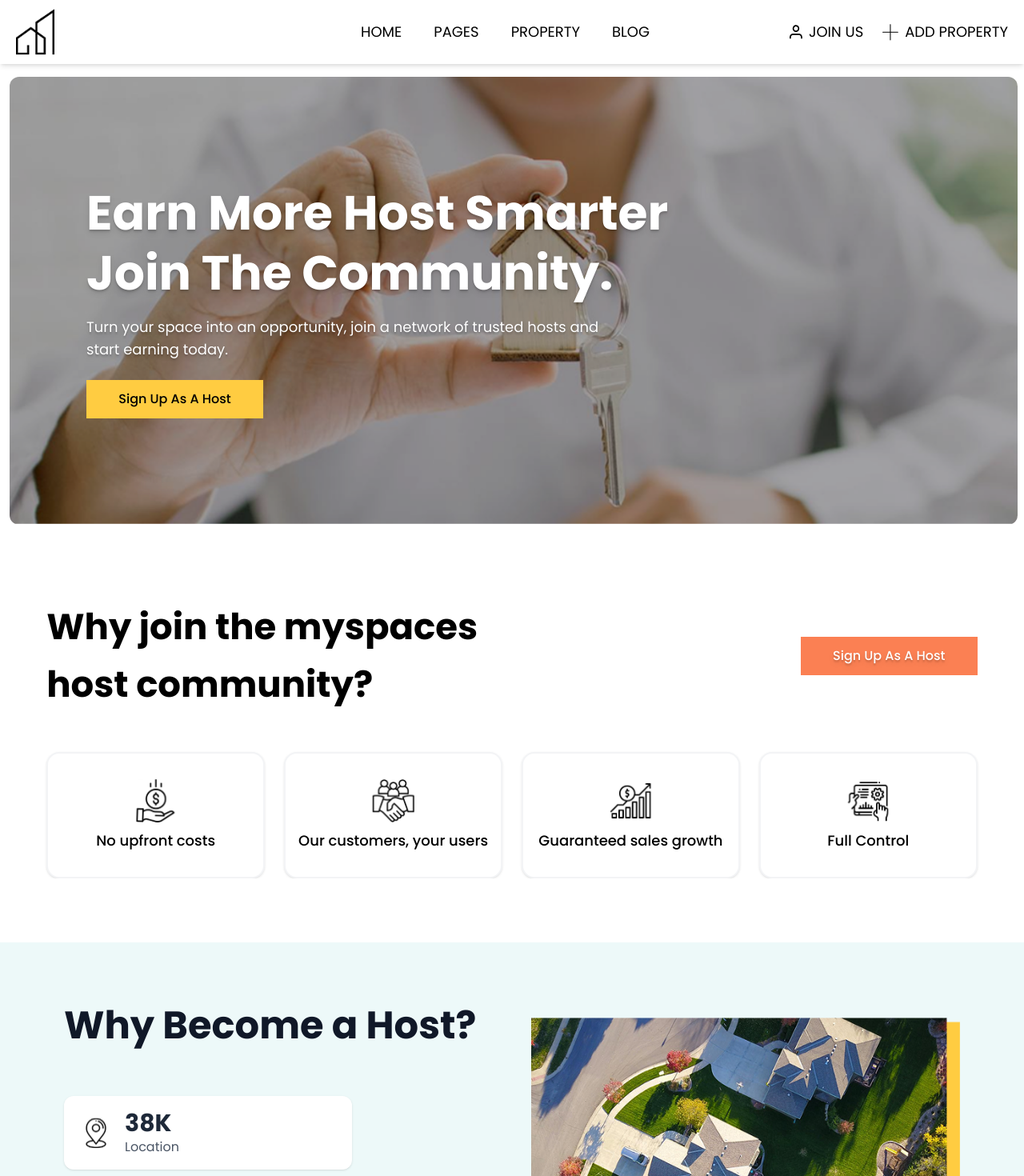
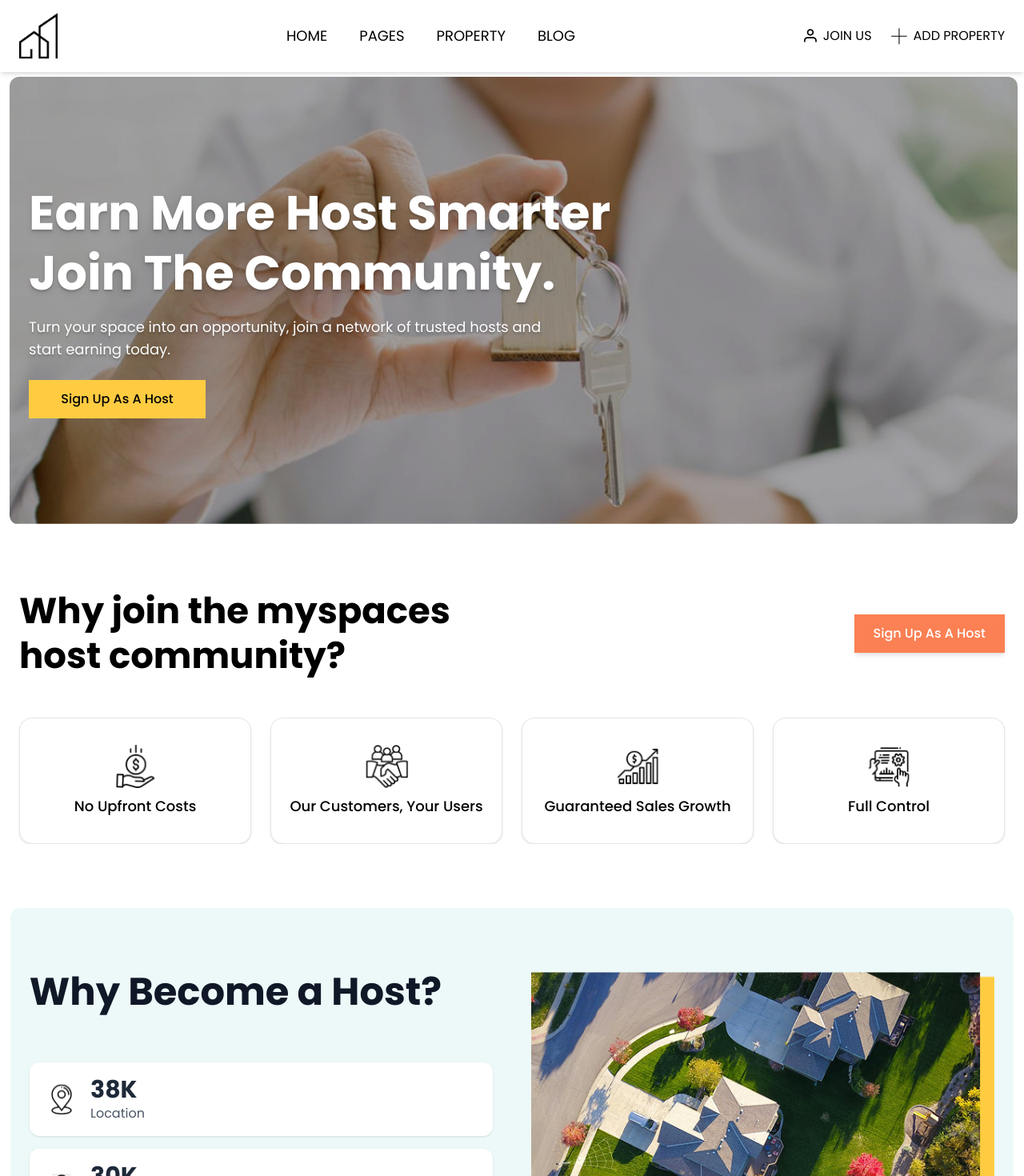
Before and after one commit to razashaikh99/New-Home-UI-Tailwind, a React (Vite) app: page / in a window 1280 px wide. Shown: the top 1470 px of the page at 80% size. Built offline with nearby package versions, Linux system fonts and the light colour scheme.

Commit message:
update UI

```diff
--- /dev/null
+++ b/src/Components/Container.jsx
@@ -0,0 +1,9 @@
+import React from 'react'
+
+export default function Container({ children, className = "" }) {
+    return (
+        <div className={`max-w-7xl mx-auto px-4 sm:px-8 md:px-12 lg:px-12 xl:px-6 ${className}`}>
+            {children}
+        </div>
+    )
+}
--- a/src/Components/Header.jsx
+++ b/src/Components/Header.jsx
@@ -2,30 +2,32 @@ import React, { useState } from 'react';
 import Logo from "../assets/images/logo.png";
 import Icon_01 from "../assets/images/icon-01.svg";
 import Icon_02 from "../assets/images/icon-02.svg";
+import Container from './Container';
 
 export default function Header() {
     const [menuOpen, setMenuOpen] = useState(false);
 
     return (
         <header className="w-full bg-white fixed top-0 left-0 z-50 shadow-md">
-            <div className="max-w-7xl mx-4 lg:mx-auto px-4 sm:px-6 lg:px-5 flex justify-between items-center h-20">
+            <Container className="py-4">
+                <div className="flex justify-between items-center">
                     {/* Logo */}
-                <div>
-                    <img src={Logo} alt="Logo" className="w-10 lg:w-12 lg:mr-12" />
+                    <div className="flex items-center">
+                        <img src={Logo} alt="Logo" className="w-10 lg:w-12" />
                     </div>
 
-                {/* Desktop Menu (only lg and above) */}
-                <nav className="hidden lg:flex gap-10 text-lg pl-0 lg:ml-40">
-                    <ul className='flex justify-center items-center gap-10'>
-                        <li className='cursor-pointer hover:text-gray-700 hover:underline transition-all duration-300 underline-offset-4'>HOME</li>
-                        <li className='cursor-pointer hover:text-gray-700 hover:underline transition-all duration-300 underline-offset-4'>PAGES</li>
-                        <li className='cursor-pointer hover:text-gray-700 hover:underline transition-all duration-300 underline-offset-4'>PROPERTY</li>
-                        <li className='cursor-pointer hover:text-gray-700 hover:underline transition-all duration-300 underline-offset-4'>BLOG</li>
+                    {/* Desktop Menu */}
+                    <nav className="hidden lg:flex gap-10 text-lg">
+                        <ul className='flex items-center gap-10'>
+                            <li className='cursor-pointer hover:text-gray-700 hover:underline underline-offset-4 transition-all duration-300'>HOME</li>
+                            <li className='cursor-pointer hover:text-gray-700 hover:underline underline-offset-4 transition-all duration-300'>PAGES</li>
+                            <li className='cursor-pointer hover:text-gray-700 hover:underline underline-offset-4 transition-all duration-300'>PROPERTY</li>
+                            <li className='cursor-pointer hover:text-gray-700 hover:underline underline-offset-4 transition-all duration-300'>BLOG</li>
                         </ul>
                     </nav>
 
-                {/* Action buttons (only lg and above) */}
-                <div className="hidden lg:flex gap-6 text-lg items-center">
+                    {/* Action Buttons */}
+                    <div className="hidden lg:flex items-center gap-6">
                         <div className="flex items-center gap-2">
                             <img src={Icon_01} alt="Join Us" className="w-4" />
                             <button className="hover:text-gray-700 cursor-pointer">JOIN US</button>
@@ -36,29 +38,28 @@ export default function Header() {
                         </div>
                     </div>
 
-                {/* Hamburger Button (visible on sm & md) */}
+                    {/* Mobile Menu Button */}
                     <div className="block lg:hidden">
                         <button
                             onClick={() => setMenuOpen(!menuOpen)}
-                        className="text-2xl font-bold cursor-pointer">
+                            className="text-2xl font-bold cursor-pointer"
+                        >
                             {menuOpen ? '✕' : '☰'}
                         </button>
                     </div>
                 </div>
+            </Container>
 
-            {/* Mobile Menu (overlay style) */}
-            <div
-                className={`absolute top-20 left-0 w-full bg-white px-4 py-4 text-center text-gray-700 font-medium shadow z-40 block lg:hidden transform transition-transform duration-300 origin-top ${menuOpen ? 'scale-y-100' : 'scale-y-0'
-                    }`}
-            >
+            {/* Mobile Menu */}
+            <div className={`absolute top-20 left-0 w-full bg-white px-4 py-4 text-center text-gray-700 font-medium shadow z-40 block lg:hidden transform transition-transform duration-300 origin-top ${menuOpen ? 'scale-y-100' : 'scale-y-0'}`}>
                 <ul className="space-y-2">
-                    <li className="block cursor-pointer hover:underline underline-offset-4">HOME</li>
-                    <li className="block cursor-pointer hover:underline underline-offset-4">PAGES</li>
-                    <li className="block cursor-pointer hover:underline underline-offset-4">PROPERTY</li>
-                    <li className="block cursor-pointer hover:underline underline-offset-4">BLOG</li>
+                    <li className="cursor-pointer hover:underline underline-offset-4">HOME</li>
+                    <li className="cursor-pointer hover:underline underline-offset-4">PAGES</li>
+                    <li className="cursor-pointer hover:underline underline-offset-4">PROPERTY</li>
+                    <li className="cursor-pointer hover:underline underline-offset-4">BLOG</li>
                 </ul>
-                <hr className="my-2" />
-                <div className="flex justify-center gap-4">
+                <hr className="my-3" />
+                <div className="flex flex-col sm:flex-row justify-center items-center gap-4">
                     <div className="flex items-center gap-2">
                         <img src={Icon_01} alt="Join Us" className="w-4" />
                         <button className="cursor-pointer">JOIN US</button>
@@ -69,7 +70,6 @@ export default function Header() {
                     </div>
                 </div>
             </div>
-
         </header>
     );
 }
--- a/src/Components/SectionOne.jsx
+++ b/src/Components/SectionOne.jsx
@@ -1,4 +1,5 @@
 import BgImage from "../assets/images/bg-01.png";
+import Container from "./Container";
 
 export default function SectionOne() {
     return (
@@ -9,7 +10,7 @@ export default function SectionOne() {
                 minHeight: "300px",
             }}
         >
-            <div className="w-full px-4 md:px-24 py-12 flex flex-col justify-center">
+            <Container className="w-full py-12 flex flex-col justify-center">
                 <h1 className="text-white text-4xl sm:text-4xl md:text-5xl lg:text-6xl font-bold leading-12 lg:leading-tight mb-4 text-shadow-lg">
                     Earn More Host Smarter <br />
                     Join The Community.
@@ -23,7 +24,7 @@ export default function SectionOne() {
                 >
                     Sign Up As A Host
                 </button>
-            </div>
+            </Container>
         </div>
     );
 }
--- a/src/Components/SectionSix.jsx
+++ b/src/Components/SectionSix.jsx
@@ -1,10 +1,11 @@
 import React from 'react'
 import MinusIcon from "../assets/images/minus-icon.svg"
 import PlusIcon from "../assets/images/plus-icon.svg"
+import Container from './Container'
 
 export default function SectionSix() {
     return (
-        <div className='w-full max-w-screen-xl mx-auto px-4 sm:px-6 lg:px-8 mt-10 mb-16'>
+        <Container className='w-full mt-10 mb-16'>
             <div className='py-12'>
                 <p className='text-3xl sm:text-4xl text-center font-semibold'>Frequently Asked Questions</p>
             </div>
@@ -52,6 +53,6 @@ export default function SectionSix() {
                 </div>
             ))}
             <hr />
-        </div>
+        </Container>
     )
 }
--- a/src/Components/SectionThree.jsx
+++ b/src/Components/SectionThree.jsx
@@ -2,6 +2,7 @@ import BgImage02 from "../assets/images/bg-02.png";
 import Frame01 from "../assets/images/frame-01.svg";
 import Frame02 from "../assets/images/frame-02.svg";
 import Frame03 from "../assets/images/frame-03.svg";
+import Container from "./Container";
 
 export default function SectionThree() {
     const stats = [
@@ -11,19 +12,19 @@ export default function SectionThree() {
     ];
 
     return (
-        <section className="bg-gray w-full py-20 px-4 sm:px-8 md:px-12 lg:px-20">
-            <div className="max-w-7xl mx-auto flex flex-col-reverse lg:flex-row items-center gap-12">
+        <section className="bg-gray py-20 w-[98%] mx-auto rounded-xl">
+            <Container className="flex flex-col-reverse lg:flex-row items-center gap-12">
                 {/* Left Side (Text + Stats) */}
                 <div className="w-full lg:w-1/2">
                     <h2 className="text-3xl sm:text-4xl md:text-5xl font-bold text-gray-900 mb-8">
                         Why Become a Host?
                     </h2>
-                    <div className="flex flex-col gap-4 mt-10 lg:mt-16 ">
+                    <div className="flex flex-col gap-4 mt-10 lg:mt-16">
                         {stats.map((item, index) => (
                             <div
                                 key={index}
                                 data-aos="flip-left"
-                                className="bg-white w-full lg:w-90 rounded-xl flex items-center gap-4 shadow-sm hover:shadow-md transition duration-300 px-5 py-4"
+                                className="bg-white w-full rounded-xl flex items-center gap-4 shadow-sm hover:shadow-md transition duration-300 px-5 py-4"
                             >
                                 <img src={item.icon} alt={item.label} className="w-10 h-12 object-contain" />
                                 <div>
@@ -43,8 +44,7 @@ export default function SectionThree() {
                         className="w-full max-w-[600px] h-auto object-contain"
                     />
                 </div>
-
-            </div>
+            </Container>
         </section>
     );
 }
--- a/src/Components/SectionTwo.jsx
+++ b/src/Components/SectionTwo.jsx
@@ -1,60 +1,48 @@
-import React from 'react'
-import Mask01 from "../assets/images/mask-01.svg"
-import Mask02 from "../assets/images/mask-02.svg"
-import Mask03 from "../assets/images/mask-03.svg"
-import Mask04 from "../assets/images/mask-04.svg"
+import React from 'react';
+import Mask01 from "../assets/images/mask-01.svg";
+import Mask02 from "../assets/images/mask-02.svg";
+import Mask03 from "../assets/images/mask-03.svg";
+import Mask04 from "../assets/images/mask-04.svg";
+import Container from './Container';
 
 export default function SectionTwo() {
     return (
-        <div className="overflow-x-hidden my-20 max-w-[1200px] px-4 mx-auto">
-            <div className="flex flex-col md:flex-row justify-between items-start md:items-center gap-4">
+        <Container className="overflow-x-hidden overflow-y-hidden my-20">
+            {/* Heading & Button Row */}
+            <div className="flex flex-col md:flex-row justify-between items-start md:items-center gap-6">
+                <div className="max-w-2xl">
+                    <h2 className="text-[30px] sm:text-[36px] md:text-[45px] font-semibold leading-tight text-black">
+                        Why join the myspaces <br /> host community?
+                    </h2>
+                </div>
                 <div>
-                    <p className="w-full text-[30px] sm:text-[36px] md:text-[45px] font-semibold leading-12 lg:leading-18">
-                        Why join the myspaces <br />
-                        host community?
-                    </p>
-                </div>
-                <div className='lg:w-[221px] w-full'>
                     <button
                         data-aos="fade-left"
-                        className="bg-orange transition-colors font-medium px-6 py-3 w-full sm:w-[221px] text-white text-shadow-lg"
+                        className="bg-orange text-white text-base font-medium px-6 py-3 w-full sm:w-auto shadow-md hover:bg-orange/90 transition-all duration-300"
                     >
                         Sign Up As A Host
                     </button>
                 </div>
             </div>
 
-            {/* Card grid section */}
+            {/* Features Card Grid */}
             <div className="mt-12 grid grid-cols-1 sm:grid-cols-2 lg:grid-cols-4 gap-6">
-                <div
-                    data-aos="fade-right"
-                    className="h-[158px] flex flex-col justify-center items-center border-2 border-gray-100 rounded-2xl p-4 bg-white shadow-sm"
-                >
-                    <img className="w-[55px]" src={Mask01} alt="" />
-                    <p className="text-[18px] font-medium pt-2 text-center">No upfront costs</p>
-                </div>
-                <div
-                    data-aos="fade-right"
-                    className="h-[158px] flex flex-col justify-center items-center border-2 border-gray-100 rounded-2xl p-4 bg-white shadow-sm"
-                >
-                    <img className="w-[55px]" src={Mask02} alt="" />
-                    <p className="text-[18px] font-medium pt-2 text-center">Our customers, your users</p>
-                </div>
-                <div
-                    data-aos="fade-left"
-                    className="h-[158px] flex flex-col justify-center items-center border-2 border-gray-100 rounded-2xl p-4 bg-white shadow-sm"
-                >
-                    <img className="w-[55px]" src={Mask03} alt="" />
-                    <p className="text-[18px] font-medium pt-2 text-center">Guaranteed sales growth</p>
-                </div>
-                <div
-                    data-aos="fade-left"
-                    className="h-[158px] flex flex-col justify-center items-center border-2 border-gray-100 rounded-2xl p-4 bg-white shadow-sm"
-                >
-                    <img className="w-[55px]" src={Mask04} alt="" />
-                    <p className="text-[18px] font-medium pt-2 text-center capitalize">Full control</p>
-                </div>
+                {[
+                    { icon: Mask01, title: "No upfront costs", anim: "fade-right" },
+                    { icon: Mask02, title: "Our customers, your users", anim: "fade-right" },
+                    { icon: Mask03, title: "Guaranteed sales growth", anim: "fade-left" },
+                    { icon: Mask04, title: "Full control", anim: "fade-left" },
+                ].map((card, i) => (
+                    <div
+                        key={i}
+                        data-aos={card.anim}
+                        className="h-[158px] flex flex-col justify-center items-center border border-gray-200 rounded-2xl p-4 bg-white shadow-sm transition-transform hover:scale-[1.02]"
+                    >
+                        <img src={card.icon} className="w-[55px] mb-2" alt={card.title} />
+                        <p className="text-[18px] font-medium text-center capitalize">{card.title}</p>
+                    </div>
+                ))}
             </div>
-        </div>
-    )
+        </Container>
+    );
 }
--- a/src/Pages/Home.jsx
+++ b/src/Pages/Home.jsx
@@ -11,7 +11,7 @@ import Footer from '../Components/Footer'
 
 export default function Home() {
   return (
-    <div className='flex flex-col mx-auto'>
+    <div className=''>
       <Header />
       <SectionOne />
       <SectionTwo />
```
Also changed, not shown: src/Components/Footer.jsx (+4 -3 lines), src/Components/SectionFive.jsx (+4 -3 lines), src/Components/SectionSeven.jsx (+9 -6 lines). Lines whose indentation alone changed are shown as unchanged.
